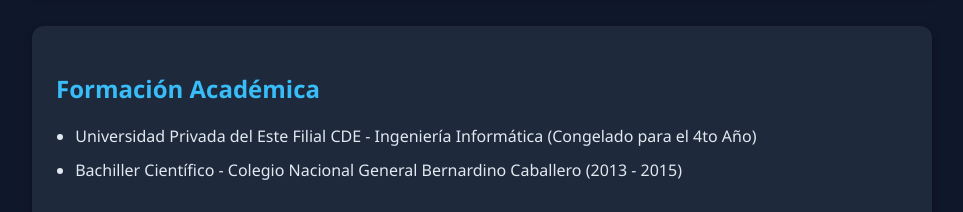
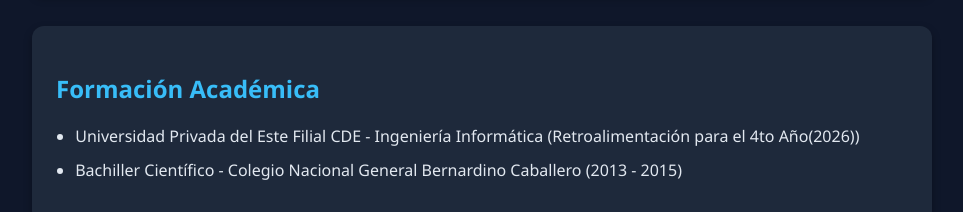
Before and after one commit to GustavoVelazquezSaavedra/curriculum, a plain HTML site: page index.html in a window 1280 px wide. Shown: the part 1280-1492 px from the top of the page, without its empty margins (158-1121 px from the left). Drawn offline with Linux system fonts and the light colour scheme.

Commit message:
Update index.html

```diff
--- a/index.html
+++ b/index.html
@@ -153,7 +153,7 @@
         <section>
             <h2>Formación Académica</h2>
             <ul>
-                <li>Universidad Privada del Este Filial CDE - Ingeniería Informática (Congelado para el 4to Año)</li>
+                <li>Universidad Privada del Este Filial CDE - Ingeniería Informática (Retroalimentación para el 4to Año(2026))</li>
                 <li>Bachiller Científico - Colegio Nacional General Bernardino Caballero (2013 - 2015)</li>
             </ul>
         </section>
```
